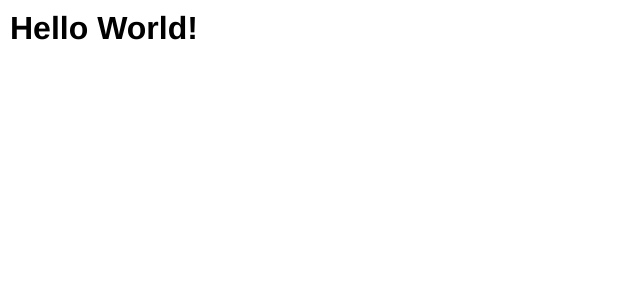
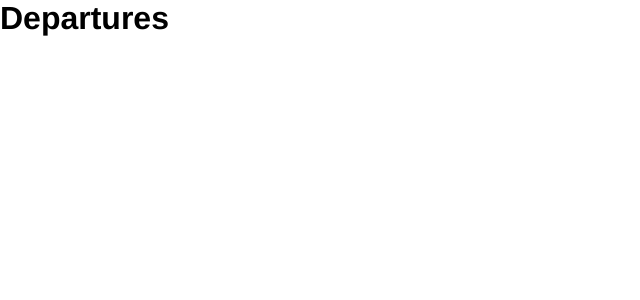
Before and after one commit to mohammed-nizam-pn/flight-departures-board, a Vue app: page / in a window 1280 px wide. Shown: the top 300 px of the page, without its empty margins (0-640 px from the left). Built offline with nearby package versions, Linux system fonts and the light colour scheme.

Commit message:
started with header design

```diff
--- a/src/App.vue
+++ b/src/App.vue
@@ -1,9 +1,16 @@
-<script></script>
+<script>
+import Header from "@/components/Header.vue"
 
-<template><h1>Hello World!</h1></template>
+export default {
+  data: function () {
+    return {}
+  },
+  components: {
+    appHeader: Header,
+  },
+}
+</script>
 
-<style lang="scss">
-h1 {
-  padding: 10px;
-}
-</style>
+<template><appHeader></appHeader></template>
+
+<style lang="scss"></style>
--- /dev/null
+++ b/src/components/Header.vue
@@ -0,0 +1,9 @@
+<script></script>
+
+<template>
+  <div id="header">
+    <h1>Departures</h1>
+  </div>
+</template>
+
+<style lang="scss"></style>
```
